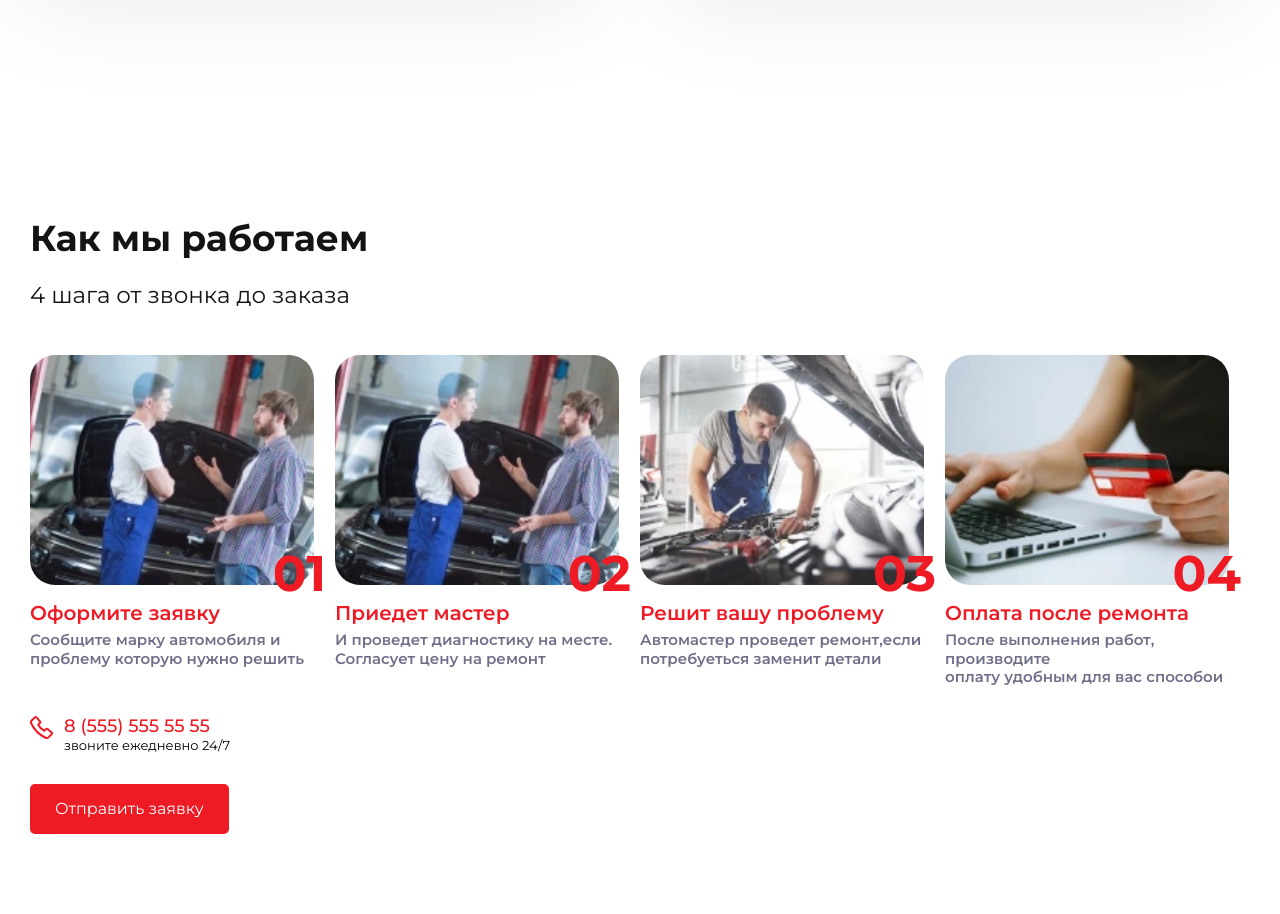
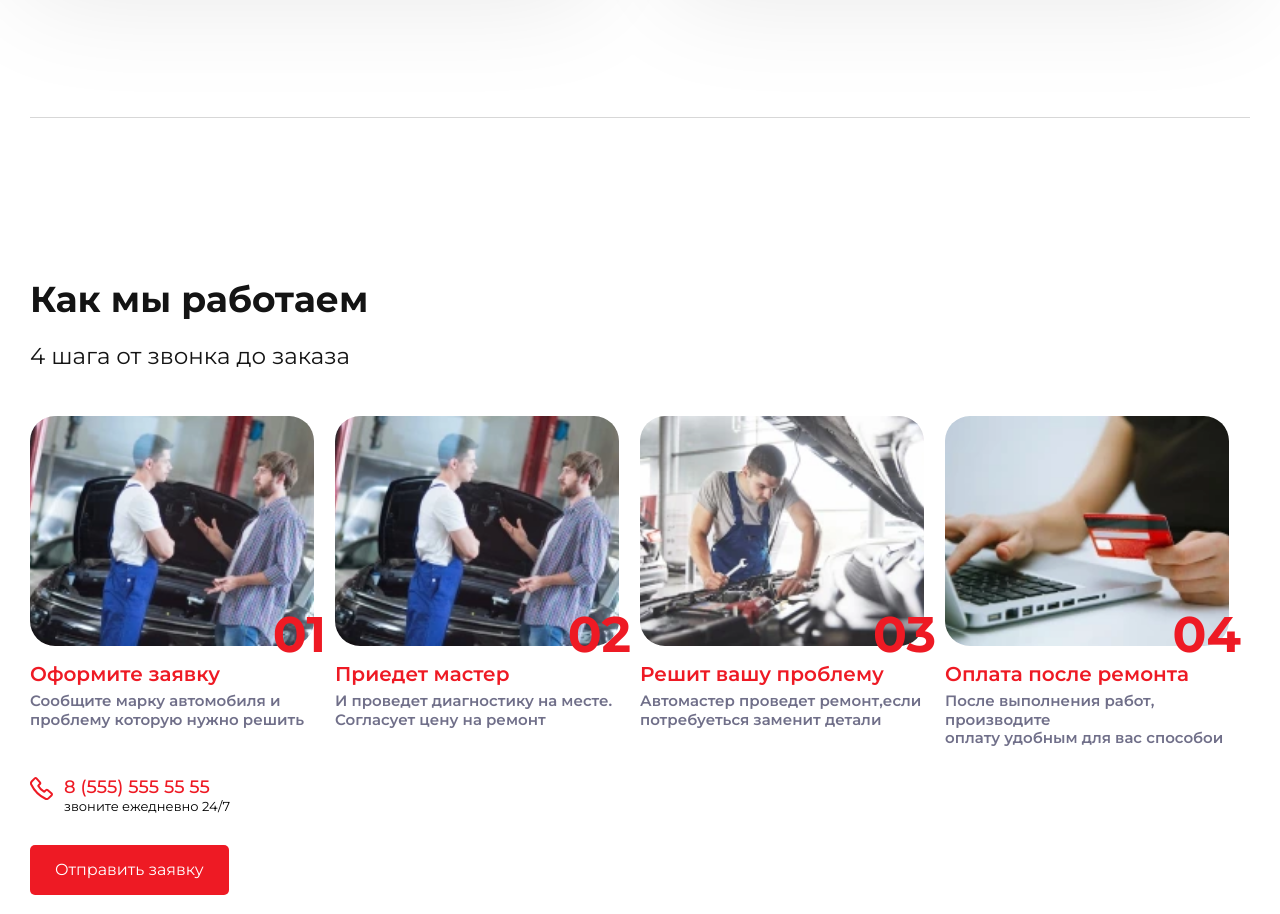
Before and after one commit to IvanDrobbot/techhelp, a plain HTML site: page index.html in a window 1280 px wide. Shown: the part 4624-5538 px from the top of the page. Drawn offline with Linux system fonts and the light colour scheme.

Commit message:
Add files via upload

```diff
--- a/index.html
+++ b/index.html
@@ -1206,6 +1206,11 @@
 				</div>
 			</div>
 		</div>
+		<div class="line animate__fadeIn wow" data-wow-duration="1000ms" style="margin-top: 60px; margin-bottom: 60px;">
+			<div class="container-fluid">
+				<div class="border-b-[1px] border-b-solid border-mudness"></div>
+			</div>
+		</div>
 		<div class="text animate__fadeInLeft wow" data-wow-duration="1000ms"  style="margin-top: 160px; margin-bottom: 20px;">
 			<div class="container-fluid">
 				<h2>Как мы работаем</h2>
@@ -1287,7 +1292,7 @@
 			</div>
 		</div>
 	</main>
-	<footer class="bg-lighty py-[35px] mt-auto">
+	<footer class="bg-lighty py-[35px] mt-auto animate__fadeIn wow" data-wow-duration="1000ms">
 		<div class="container-fluid">
 			<div class="flex flex-wrap reable:justify-center">
 				<div class="basis-[192px] flex-grow middle:flex middle:flex-col middle:items-center reable:basis-[360px] pr-[29px] mb-[15px]">
```
Also changed, not shown: assets/css/style.css.
